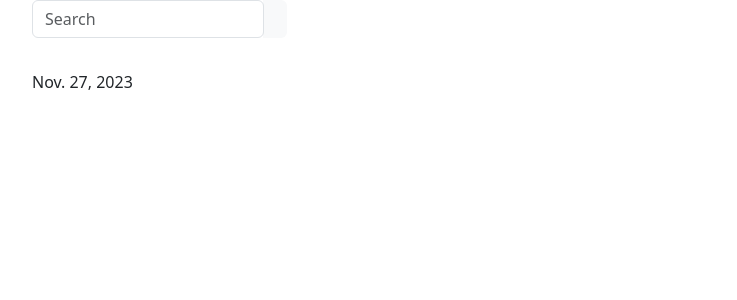
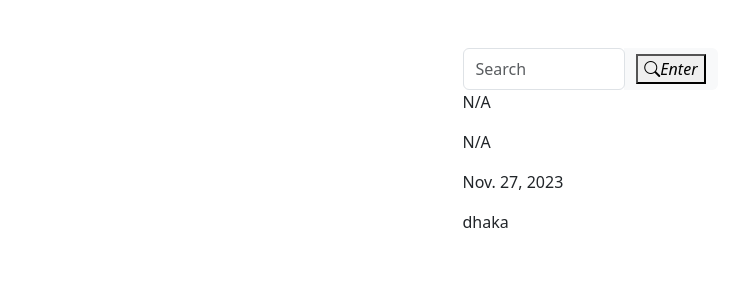
Before and after one commit to sheikhrokonuzzman34/Weather-App-rest_api, a Django app: page / in a window 1280 px wide. Shown: the top 300 px of the page, without its empty margins (50-787 px from the left). Run offline with Django 4.2, Linux system fonts and the light colour scheme; data that the repository does not hold is empty.

Commit message:
complite

```diff
--- a/deta_app/templates/data_app/index.html
+++ b/deta_app/templates/data_app/index.html
@@ -5,21 +5,28 @@
     <meta name="viewport" content="width=device-width, initial-scale=1.0">
     <title>Document</title>
     <link href="https://cdn.jsdelivr.net/npm/bootstrap@5.3.2/dist/css/bootstrap.min.css" rel="stylesheet" integrity="sha384-T3c6CoIi6uLrA9TneNEoa7RxnatzjcDSCmG1MXxSR1GAsXEV/Dwwykc2MPK8M2HN" crossorigin="anonymous">
+    <link rel="stylesheet" href="https://cdn.jsdelivr.net/npm/bootstrap-icons@1.11.2/font/bootstrap-icons.min.css">
 </head>
 <body>
-    <div class="container">
-        <div class="row col-3">
-            <div class="input-group rounded">
-                <input type="search" class="form-control rounded" placeholder="Search" aria-label="Search" aria-describedby="search-addon" />
-                <span class="input-group-text border-0" id="search-addon">
-                  <i class="fas fa-search"></i>
-                </span>
-            </div>
+    <div class="container d-flex justify-content-center mt-5">
+        <div class="row col-3 ">
+            <form action="" method="post">
+                {% csrf_token %}
+                <div class="input-group rounded">
+                    <input type="text" class="form-control rounded" placeholder="Search" name="city" />
+                    <span class="input-group-text border-0" id="search-addon">
+                        <button type="submit"><i class="bi bi-search">Enter</i></button>
+                    </span>
+                </div>
+
+            </form>
             <p>{{ description }}</p>
             <p>{{ temp }}</p>
             <p>{{ date }}</p>
+            <p>{{ city }}</p>
         </div>
     </div>
+
 
 
 
--- a/deta_app/views.py
+++ b/deta_app/views.py
@@ -1,24 +1,47 @@
+from django.shortcuts import render
 import requests
-from django.shortcuts import render
 import datetime
 
-# Create your views here.
+def index(request):
+    if 'city' in request.POST:
+        city = request.POST['city']
+    else:
+        city = 'dhaka'
 
-def index(request):
     appid = '514f80e7635420a771d1e63c485c707f'
     URL = 'https://api.openweathermap.org/data/2.5/weather'
-    PARAMS = {'q':'dhaka', 'appid':appid, 'units':'metric'}
+    PARAMS = {'q': city, 'appid': appid, 'units': 'metric'}
 
-    req = requests.get(url=URL, params=PARAMS)
-    respos = req.json()
-    description = respos['weather'][0]['description']
-    icon = respos['weather'][0]['icon']
-    temp = respos['main']['temp']
-    date = datetime.date.today()
-    context = {
-        'description': description,
-        'icon': icon,
-        'temp': temp,
-        'date': date,
-    }
-    return render(request, 'data_app/index.html',context)
+    try:
+        req = requests.get(url=URL, params=PARAMS)
+        respos = req.json()
+
+        if 'weather' in respos:
+            description = respos['weather'][0]['description']
+            icon = respos['weather'][0]['icon']
+            temp = respos['main']['temp']
+        else:
+            description = 'N/A'
+            icon = 'N/A'
+            temp = 'N/A'
+
+        date = datetime.date.today()
+        context = {
+            'description': description,
+            'icon': icon,
+            'temp': temp,
+            'date': date,
+            'city': city,
+        }
+
+    except Exception as e:
+        print(f"Error: {e}")
+        context = {
+            'description': 'N/A',
+            'icon': 'N/A',
+            'temp': 'N/A',
+            'date': datetime.date.today(),
+            'city': city,
+        }
+
+    return render(request, 'data_app/index.html', context)
```
